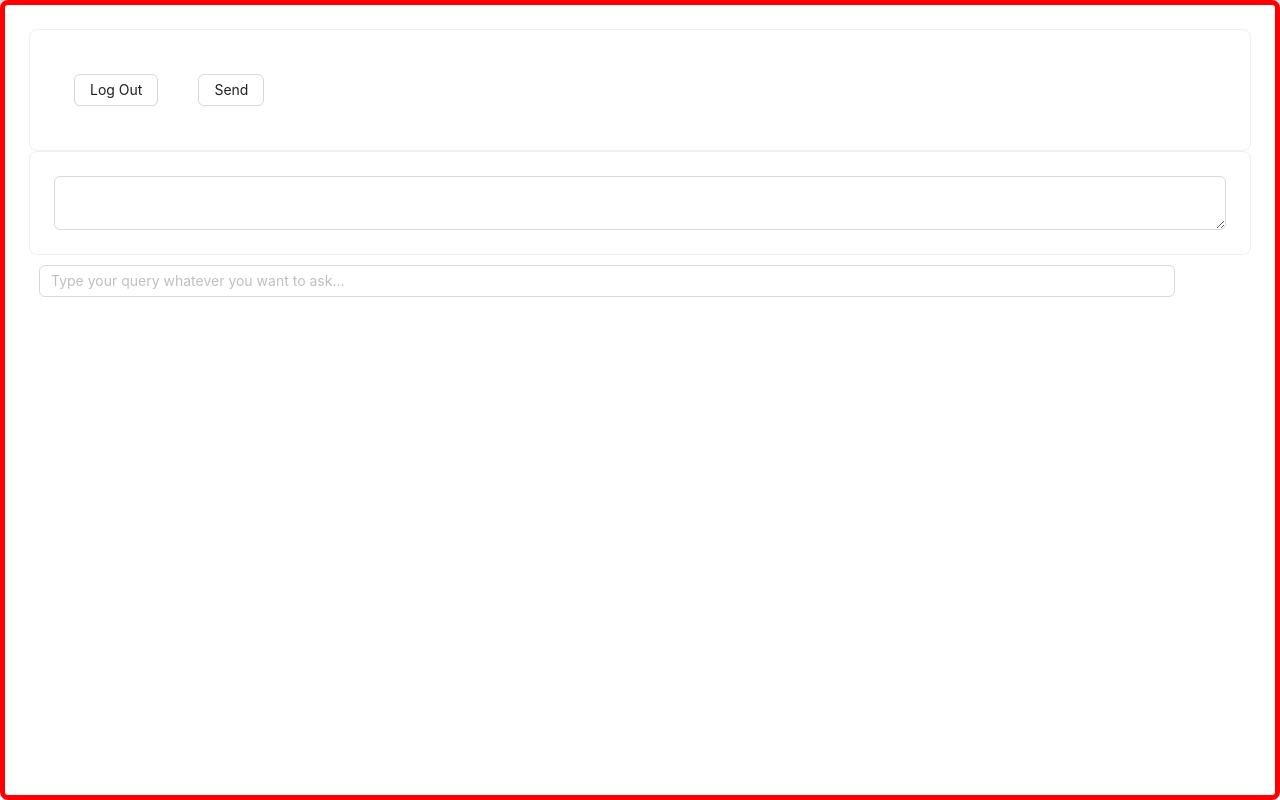
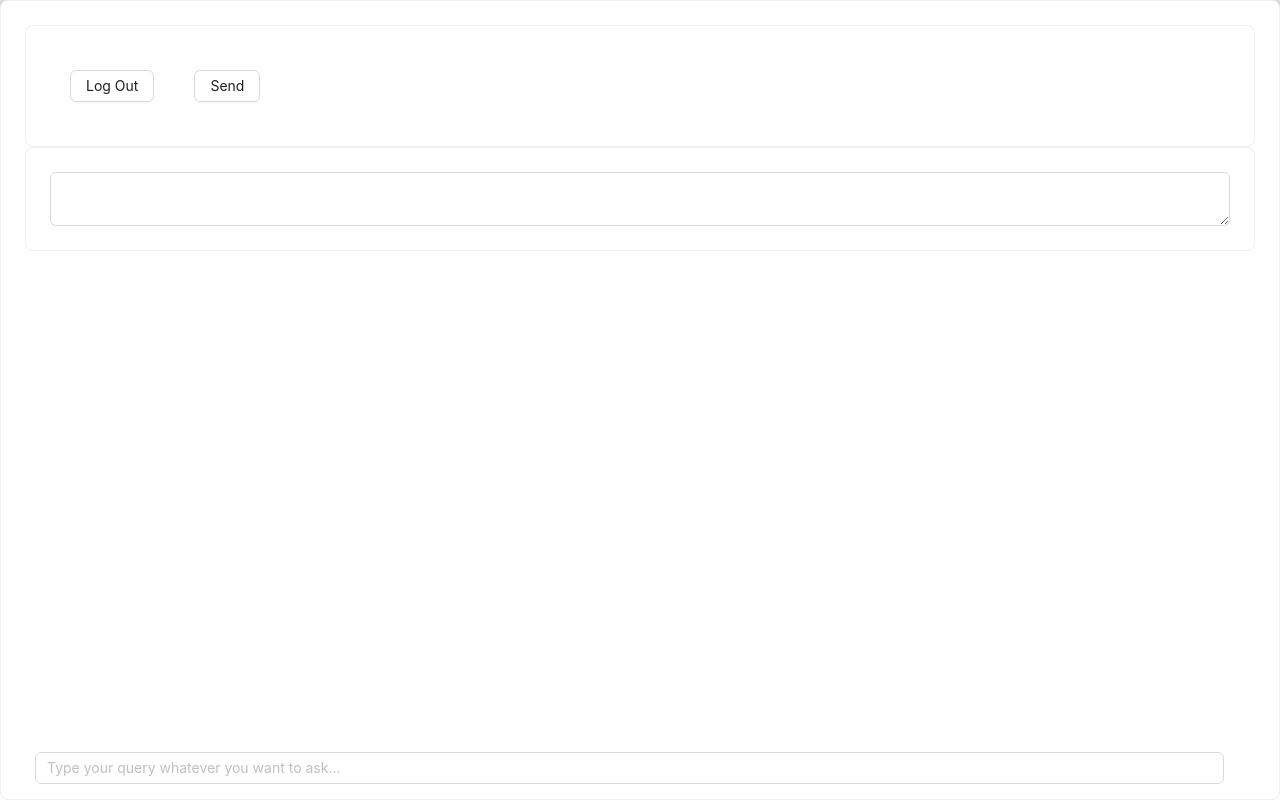
Before and after one commit to wlb-tycoon/AuthCRUD_client, a Next.js app: page /chatBot in a window 1280 px wide. Built offline with nearby package versions, Linux system fonts and the light colour scheme; no server answers; sample sign-in values are in the browser's storage.

Commit message:
upgrade: seemed to be fixed all

```diff
--- a/pages/chatBot.tsx
+++ b/pages/chatBot.tsx
@@ -70,7 +70,6 @@ export default function chatBotPage(): JSX.Element {
         { message }
       );
       setResponse(res.data.response);
-      // setResponse(res.data.choices[0])
     } catch (error) {
       console.error("An error occurred while sending the message: ", error);
     }
@@ -80,7 +79,6 @@ export default function chatBotPage(): JSX.Element {
     <Card
       style={{
         height: "100vh",
-        border: "5px solid red",
         position: "relative",
       }}
     >
@@ -96,7 +94,12 @@ export default function chatBotPage(): JSX.Element {
         <TextArea value={response} />
       </Card>
       <Input
-        style={{ width: "93%", margin: "10px" }}
+        style={{
+          width: "93%",
+          margin: "10px",
+          position: "absolute",
+          bottom: "5px",
+        }}
         onChange={(e) => {
           setMessage(e.target.value);
         }}
```
